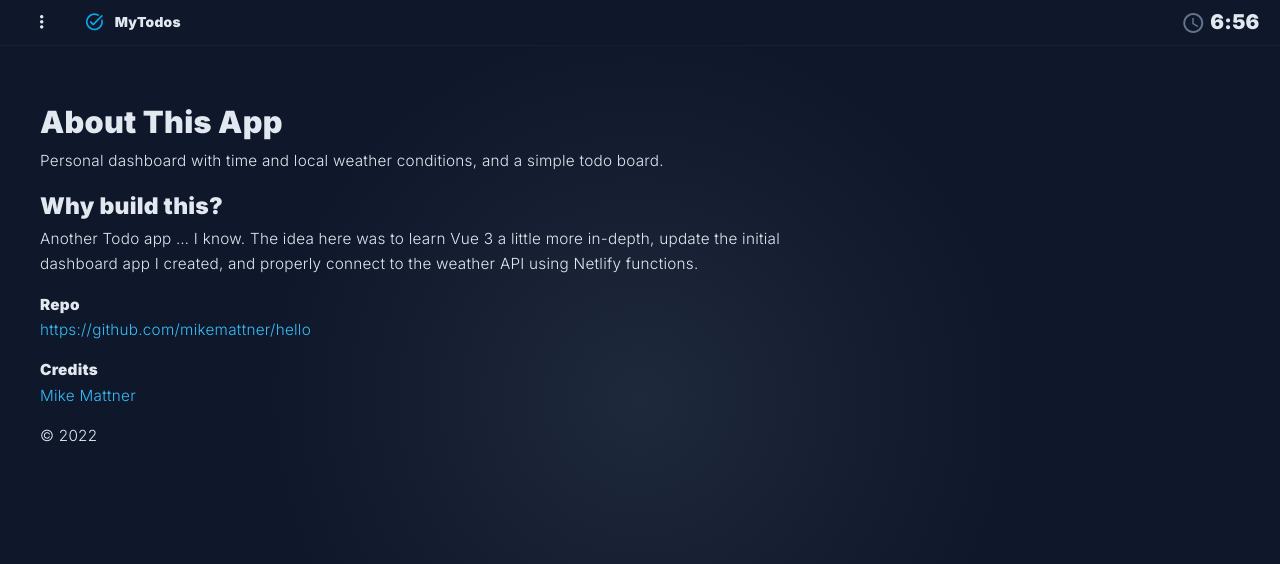
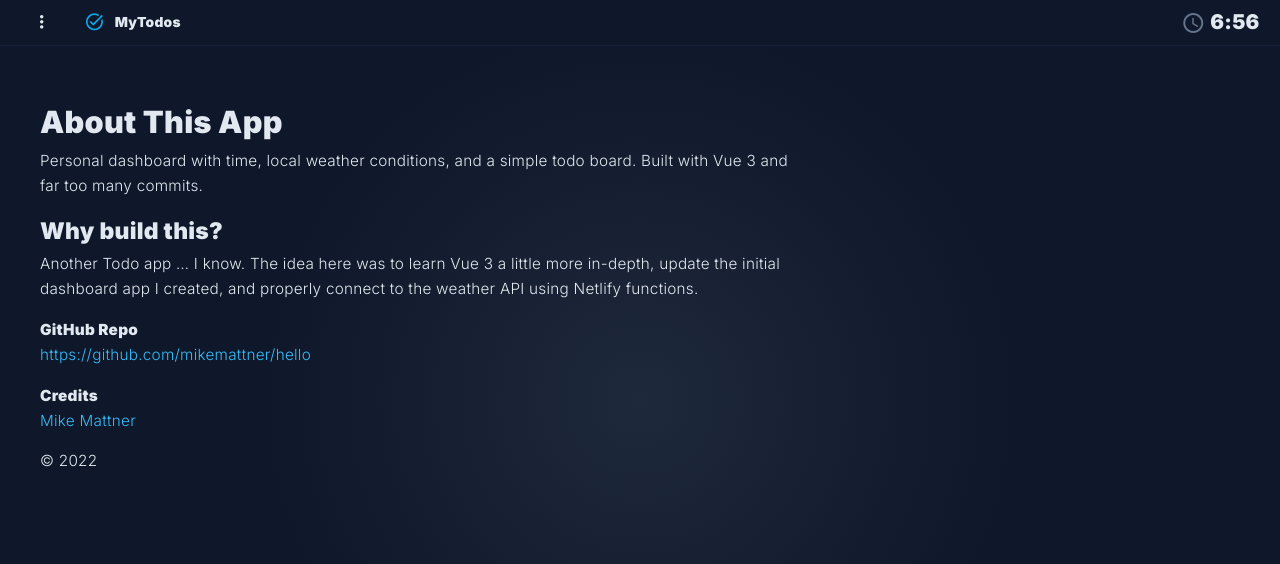
Before and after one commit to mikemattner/hello, a Vue app: page /about in a window 1280 px wide. Shown: the top 564 px of the page. Built offline with nearby package versions, Linux system fonts and the light colour scheme; no server answers; what v-calendar would draw is missing.

Commit message:
Updating spacing and type size values.

```diff
--- a/src/components/BaseDrawer.vue
+++ b/src/components/BaseDrawer.vue
@@ -104,7 +104,7 @@ export default defineComponent({
 
 <style scoped lang="scss">
 .drawer-overlay {
-  background-color: rgba(#0f172a, 0.75);
+  background-color: rgba(#000, 0.75);
   position: fixed;
   top: 0;
   right: 0;
@@ -132,7 +132,7 @@ export default defineComponent({
     width: 100%;
     max-width: 300px;
     height: 100%;
-    border-radius: 4px 0 0 4px;
+    border-radius: 0;
     background-color: var(--card-bg);
     box-shadow: 2px 10px 20px var(--card-shadow);
     transform: translateX(-50px);
--- a/src/components/BaseModal.vue
+++ b/src/components/BaseModal.vue
@@ -105,7 +105,7 @@ export default defineComponent({
 
 <style scoped lang="scss">
 .modal-overlay {
-  background-color: rgba(#0f172a, 0.75);
+  background-color: rgba(#000, 0.75);
   position: fixed;
   top: 0;
   right: 0;
@@ -115,7 +115,7 @@ export default defineComponent({
   display: flex;
   justify-content: center;
   align-items: center;
-  transition: opacity 0.25s ease;
+  transition: opacity 0.375s ease;
   opacity: 0;
   visibility: hidden;
 
@@ -128,11 +128,14 @@ export default defineComponent({
     border-radius: 4px;
     background-color: var(--card-bg);
     box-shadow: 2px 10px 20px var(--card-shadow);
-    transform: translateY(50px);
-    transition: all 0.375s ease;
+    opacity: 0;
+    transform: translate(0, 50px);
+    transition: all 0.375s 0s cubic-bezier(0.68, -0.55, 0.265, 1.55);
 
     &.active {
-      transform: translateY(0);
+      opacity: 1;
+      transform: translate(0, 0);
+      transition: all 0.375s 0.125s cubic-bezier(0.68, -0.55, 0.265, 1.55);
     }
 
     .modal-header {
--- a/src/components/ToDoItem.vue
+++ b/src/components/ToDoItem.vue
@@ -153,7 +153,7 @@ export default defineComponent({
     align-items: center;
     justify-content: center;
     padding: 1rem;
-    background-color: rgba(0, 0, 0, 0.1);
+    background-color: rgba(0, 0, 0, 0.25);
   }
 
   .todo-done {
@@ -161,7 +161,7 @@ export default defineComponent({
     align-items: center;
     justify-content: center;
     padding: 0 1rem;
-    background-color: rgba(0, 0, 0, 0.1);
+    background-color: rgba(0, 0, 0, 0.25);
   }
 
   &-content {
--- a/src/views/AboutView.vue
+++ b/src/views/AboutView.vue
@@ -2,14 +2,17 @@
   <main class="about">
     <div class="container">
       <h1>About This App</h1>
-      <p>Personal dashboard with time and local weather conditions, and a simple todo board.</p>
+      <p>
+        Personal dashboard with time, local weather conditions, and a simple todo board. Built with Vue 3 and far too
+        many commits.
+      </p>
       <h2>Why build this?</h2>
       <p>
         Another Todo app &hellip; I know. The idea here was to learn Vue 3 a little more in-depth, update the initial
         dashboard app I created, and properly connect to the weather API using Netlify functions.
       </p>
       <dl>
-        <dt>Repo</dt>
+        <dt>GitHub Repo</dt>
         <dd><a href="https://github.com/mikemattner/hello">https://github.com/mikemattner/hello</a></dd>
         <dt>Credits</dt>
         <dd><a href="https://mikemattner.com">Mike Mattner</a></dd>
```
